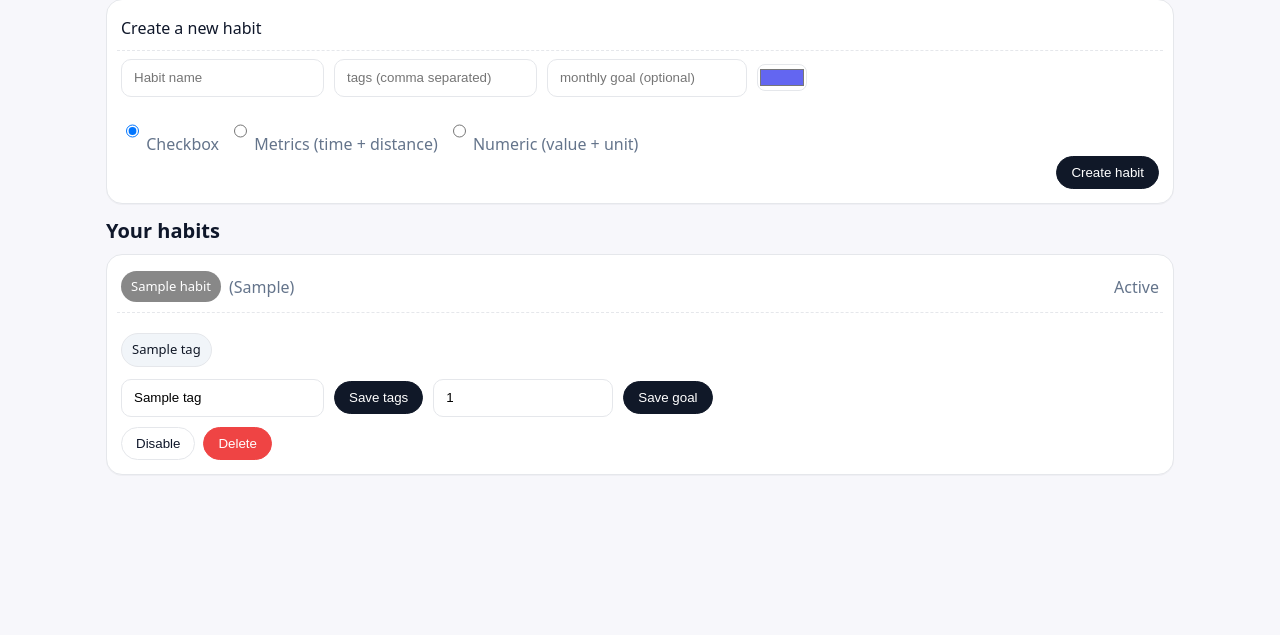
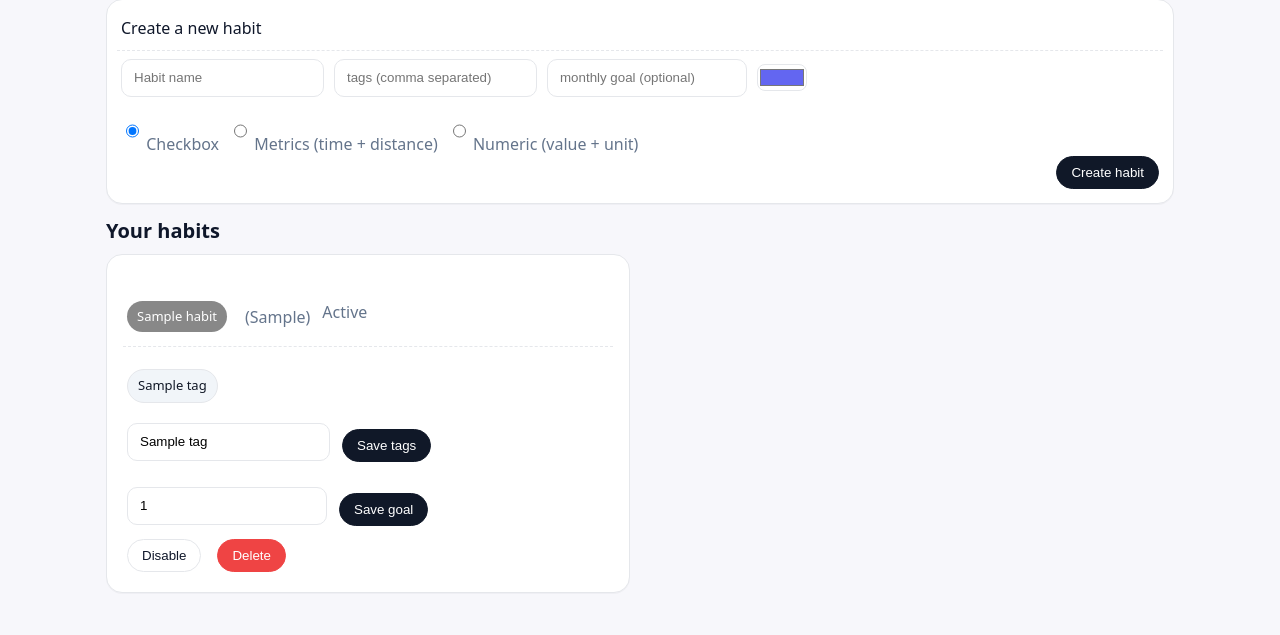
Before and after one commit to 114576u/HabitTracker, a Flask app: page /habits in a window 1280 px wide. Shown: the part 165-800 px from the top of the page. Run offline with Flask 3, Linux system fonts and the light colour scheme; a user stored in the database is signed in; tables that the repository leaves empty hold one stand-in row (values such as "Sample post").

Commit message:
Improve visualisation of /habits page

```diff
--- a/static/habits.js
+++ b/static/habits.js
@@ -9,69 +9,108 @@ async function fetchHabits(){
   renderHabits();
 }
 
-function renderHabits(){
+function renderHabits() {
   const wrap = document.getElementById('habitList');
-  if (!state.habits.length){ wrap.innerHTML = '<div class="muted">No habits yet.</div>'; return; }
+  if (!state.habits.length) {
+    wrap.innerHTML = '<div class="muted">No habits yet.</div>';
+    return;
+  }
+
   wrap.innerHTML = state.habits.map(h => `
     <div class="card" data-id="${h.id}">
-      <div class="card-header">
-        <div class="badge name" style="background:${h.color}">${h.name}</div>
-        <div class="muted">(${h.kind})</div>
-        <div class="spacer"></div>
-        <div class="muted">${h.active===false?'Inactive':'Active'}</div>
+      <div class="card-header row between wrap">
+        <div class="row wrap">
+          <div class="badge name" style="background:${h.color}">${h.name}</div>
+          <div class="muted ml-sm">(${h.kind})</div>
+        </div>
+        <div class="muted">${h.active === false ? 'Inactive' : 'Active'}</div>
       </div>
+
       <div class="card-body">
-        <div class="mt">${(h.tags||[]).map(t=>`<span class="badge">${t}</span>`).join(' ')}</div>
-        <div class="row mt wrap">
-          <input class="grow" type="text" placeholder="edit tags (comma separated)" value="${(h.tags||[]).join(', ')}" data-habit-tags="${h.id}">
+        ${(h.tags || []).length > 0 ? `
+          <div class="row wrap mt-sm mb-sm">
+            ${h.tags.map(t => `<span class="badge">${t}</span>`).join(' ')}
+          </div>` : ''
+        }
+
+        <div class="row wrap gap-sm mb-sm">
+          <input class="grow" type="text" placeholder="edit tags (comma separated)" value="${(h.tags || []).join(', ')}" data-habit-tags="${h.id}">
           <button class="btn action" data-act="saveTags" data-id="${h.id}">Save tags</button>
-          <input style="max-width:180px" type="number" min="0" placeholder="monthly goal" value="${h.monthlyGoal ?? ''}" data-habit-goal="${h.id}">
+        </div>
+
+        <div class="row wrap gap-sm mb-sm">
+          <input type="number" style="max-width:180px" min="0" placeholder="monthly goal" value="${h.monthlyGoal ?? ''}" data-habit-goal="${h.id}">
           <button class="btn action" data-act="saveGoal" data-id="${h.id}">Save goal</button>
         </div>
-        ${h.kind==='numeric' ? `
-        <div class="row mt wrap">
-          <div class="muted">Unit: ${h.unit||'—'} • Agg: ${h.aggregation||'sum'} • Daily goal: ${h.dailyGoal??'—'} • ${h.allowMulti?'Multi-entry':'Single value'}</div>
-        </div>` : ''}
-        <div class="actions">
-          <button class="btn" data-act="toggleActive" data-id="${h.id}">${h.active===false?'Enable':'Disable'}</button>
+
+        ${h.kind === 'numeric' ? `
+          <div class="muted mb-sm">
+            Unit: <strong>${h.unit || '—'}</strong> •
+            Agg: <strong>${h.aggregation || 'sum'}</strong> •
+            Daily goal: <strong>${h.dailyGoal ?? '—'}</strong> •
+            ${h.allowMulti ? 'Multi-entry' : 'Single value'}
+          </div>
+        ` : ''}
+
+        <div class="row gap-sm mt-sm">
+          <button class="btn" data-act="toggleActive" data-id="${h.id}">${h.active === false ? 'Enable' : 'Disable'}</button>
           <button class="btn danger" data-act="delete" data-id="${h.id}">Delete</button>
         </div>
       </div>
     </div>
   `).join('');
 
-  // bind actions
+  // Action bindings (unchanged)
   wrap.querySelectorAll('[data-act="saveTags"]').forEach(btn => {
     btn.addEventListener('click', async () => {
       const id = btn.dataset.id;
       const input = document.querySelector(`[data-habit-tags="${id}"]`);
       const tags = parseTags(input.value);
-      await fetch('/api/habits/tags', { method:'POST', headers:{'Content-Type':'application/json'}, body: JSON.stringify({ id, tags }) });
+      await fetch('/api/habits/tags', {
+        method: 'POST',
+        headers: { 'Content-Type': 'application/json' },
+        body: JSON.stringify({ id, tags })
+      });
       fetchHabits();
     });
   });
+
   wrap.querySelectorAll('[data-act="saveGoal"]').forEach(btn => {
     btn.addEventListener('click', async () => {
       const id = btn.dataset.id;
       const input = document.querySelector(`[data-habit-goal="${id}"]`);
       const monthlyGoal = input.value === '' ? null : Number(input.value);
-      await fetch('/api/habits/goal', { method:'POST', headers:{'Content-Type':'application/json'}, body: JSON.stringify({ id, monthlyGoal }) });
+      await fetch('/api/habits/goal', {
+        method: 'POST',
+        headers: { 'Content-Type': 'application/json' },
+        body: JSON.stringify({ id, monthlyGoal })
+      });
       fetchHabits();
     });
   });
+
   wrap.querySelectorAll('[data-act="toggleActive"]').forEach(btn => {
     btn.addEventListener('click', async () => {
       const id = btn.dataset.id;
-      const h = state.habits.find(x=>x.id==id);
+      const h = state.habits.find(x => x.id == id);
       const active = !(h && h.active !== false);
-      await fetch('/api/habits/active', { method:'POST', headers:{'Content-Type':'application/json'}, body: JSON.stringify({ id, active }) });
+      await fetch('/api/habits/active', {
+        method: 'POST',
+        headers: { 'Content-Type': 'application/json' },
+        body: JSON.stringify({ id, active })
+      });
       fetchHabits();
     });
   });
+
   wrap.querySelectorAll('[data-act="delete"]').forEach(btn => {
     btn.addEventListener('click', async () => {
       if (!confirm('Delete this habit?')) return;
-      await fetch('/api/habits/delete', { method:'POST', headers:{'Content-Type':'application/json'}, body: JSON.stringify({ id: btn.dataset.id }) });
+      await fetch('/api/habits/delete', {
+        method: 'POST',
+        headers: { 'Content-Type': 'application/json' },
+        body: JSON.stringify({ id: btn.dataset.id })
+      });
       fetchHabits();
     });
   });
--- a/static/style.css
+++ b/static/style.css
@@ -107,3 +107,55 @@ label{color:var(--muted)}
 .hidden{display:none}
 .center{justify-content:center}
 .right{justify-content:flex-end}
+
+
+/* --- Habit Card improvements (only for /habits page) --- */
+#habitList .card {
+  padding: 16px;
+  margin-bottom: 20px;
+}
+
+#habitList .card .badge {
+  margin: 4px 6px 4px 0;
+}
+
+#habitList .card input[type="text"],
+#habitList .card input[type="number"],
+#habitList .card select {
+  margin-top: 6px;
+  margin-bottom: 10px;
+  min-width: 200px;
+}
+
+#habitList .card button {
+  margin-top: 4px;
+  margin-right: 6px;
+}
+
+#habitList .card .row.wrap {
+  gap: 12px;
+  margin-top: 10px;
+}
+
+#habitList .card .actions {
+  margin-top: 16px;
+}
+
+
+/* Habit cards in 2-column grid */
+#habitList {
+  display: grid;
+  grid-template-columns: repeat(auto-fill, minmax(360px, 1fr));
+  gap: 20px;
+}
+
+#habitList .card {
+  width: 100%;
+  box-sizing: border-box;
+}
+
+@media screen and (min-width: 768px) {
+  #habitList {
+    grid-template-columns: repeat(2, 1fr);
+  }
+}
```
